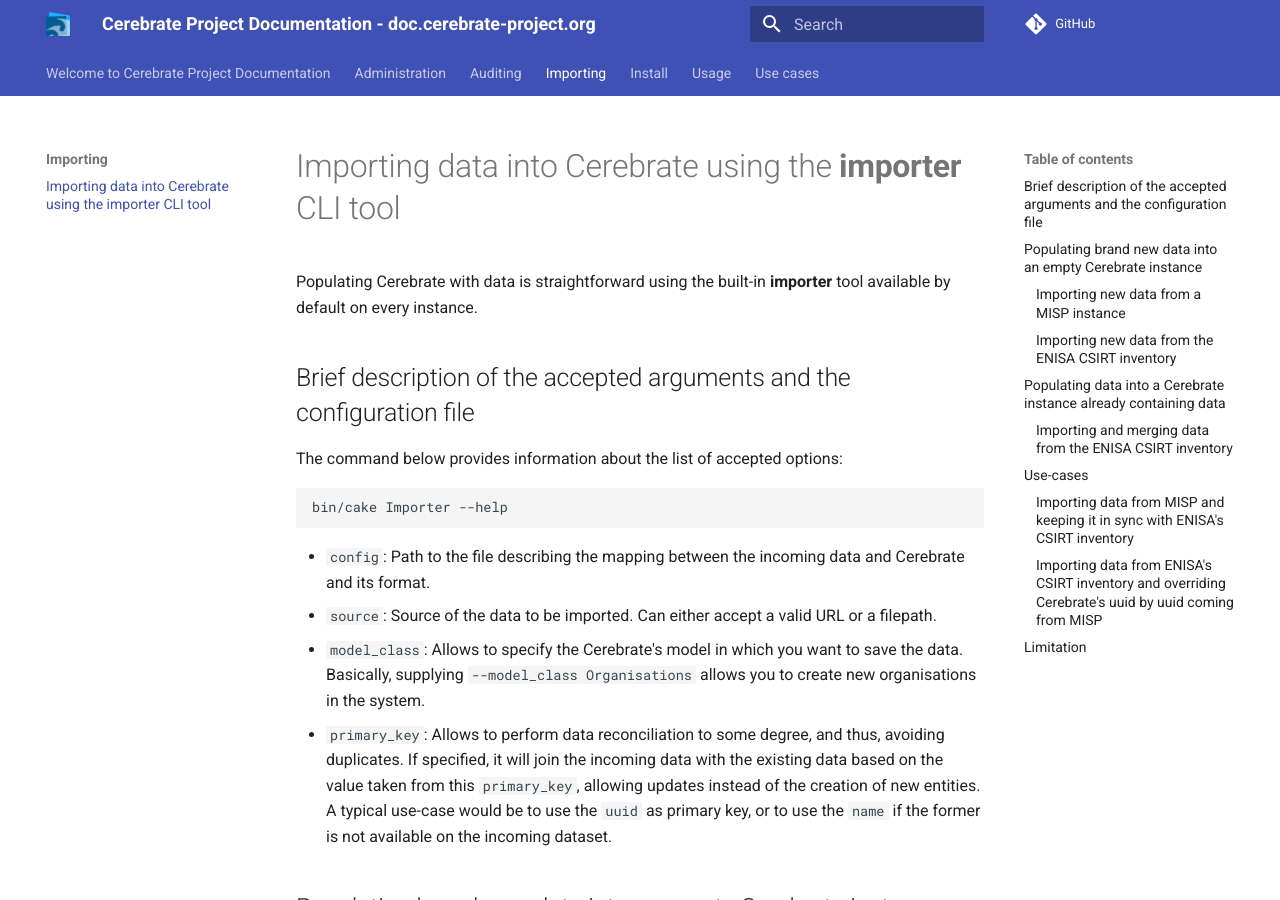
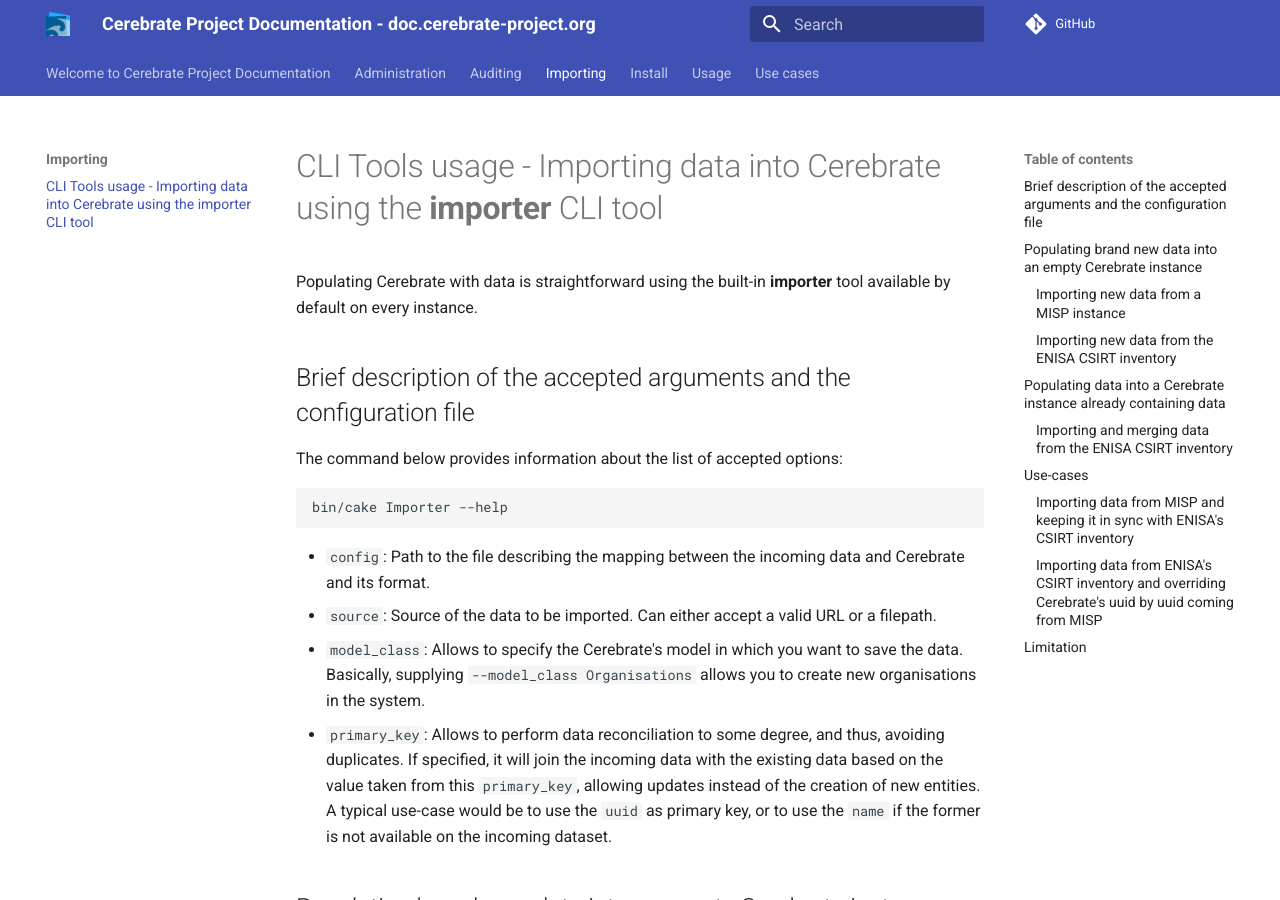
Before and after one commit to cerebrate-project/doc.cerebrate-project.org, an MkDocs documentation site: the page built from docs/importing/index.md, in a window 1280 px wide and 900 px high. Built offline with MkDocs 1.6.1 and Material for MkDocs 9.7.7, drawn with Linux system fonts in a browser that asks for light colours; comment, search, counter and statistics services are not loaded.

Commit message:
chg: [importing] updated

```diff
--- a/docs/importing/index.md
+++ b/docs/importing/index.md
@@ -1,4 +1,4 @@
-# Importing data into Cerebrate using the **importer** CLI tool
+# CLI Tools usage - Importing data into Cerebrate using the **importer** CLI tool
 
 Populating Cerebrate with data is straightforward using the built-in **importer** tool available by default on every instance.
 
```
